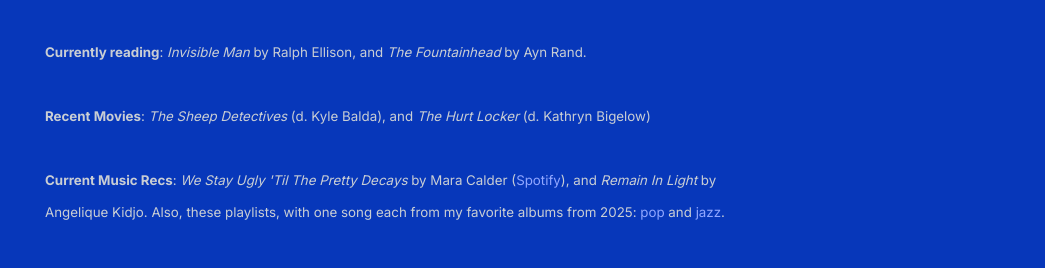
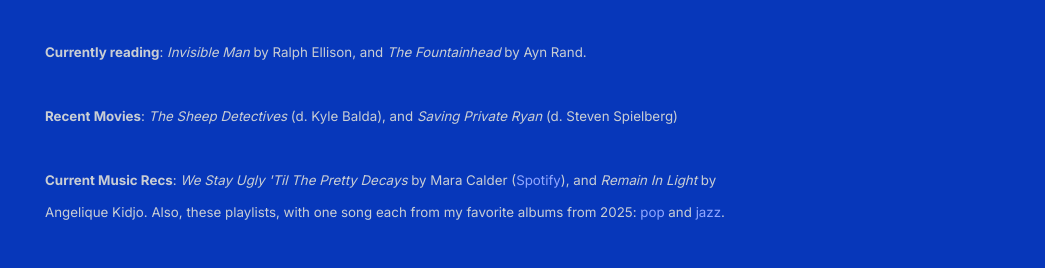
Before and after one commit to shihankanungo/shihankanungo.github.io, a Jekyll site: the page built from index.md, in a window 1280 px wide, cut to the strip 0-1134 px from the top of the page. Shown: the part 847-1115 px from the top of the strip, without its empty margins (235-1280 px from the left). Built offline with Jekyll 4.4.1, drawn with Linux system fonts in a browser that asks for light colours.

Commit message:
Update _config.yml

```diff
--- a/_config.yml
+++ b/_config.yml
@@ -10,7 +10,7 @@ description: > # description of the site (multiple lines allowed)
           <br /><br />
           <small><b>Currently reading</b>: <i>Invisible Man</i> by Ralph Ellison, and <i>The Fountainhead</i> by Ayn Rand.</small>
           <br /><br />
-          <small><b>Recent Movies</b>: <i>The Sheep Detectives</i> (d. Kyle Balda), and <i>The Hurt Locker</i> (d. Kathryn Bigelow)</small>
+          <small><b>Recent Movies</b>: <i>The Sheep Detectives</i> (d. Kyle Balda), and <i>Saving Private Ryan</i> (d. Steven Spielberg)</small>
           <br /><br />
           <small><b>Current Music Recs</b>: <i>We Stay Ugly 'Til The Pretty Decays</i> by Mara Calder (<a href="https://open.spotify.com/album/2pacOfhvZZHtuYZJnJrwg8?si=9Am8PVTjSkuYAoIyD-RNSQ">Spotify</a>), and <i>Remain In Light</i> by Angelique Kidjo. Also, these playlists, with one song each from my favorite albums from 2025: <a href="https://open.spotify.com/playlist/0b6ipXilq8yItCkbfxZRbl?si=022493cba1c64e71">pop</a> and <a href="https://open.spotify.com/playlist/2iO14usuhKlftJvaT3AK0R?si=7f8887dec02c4fed">jazz</a>. </small>
           <br /><br />
```
